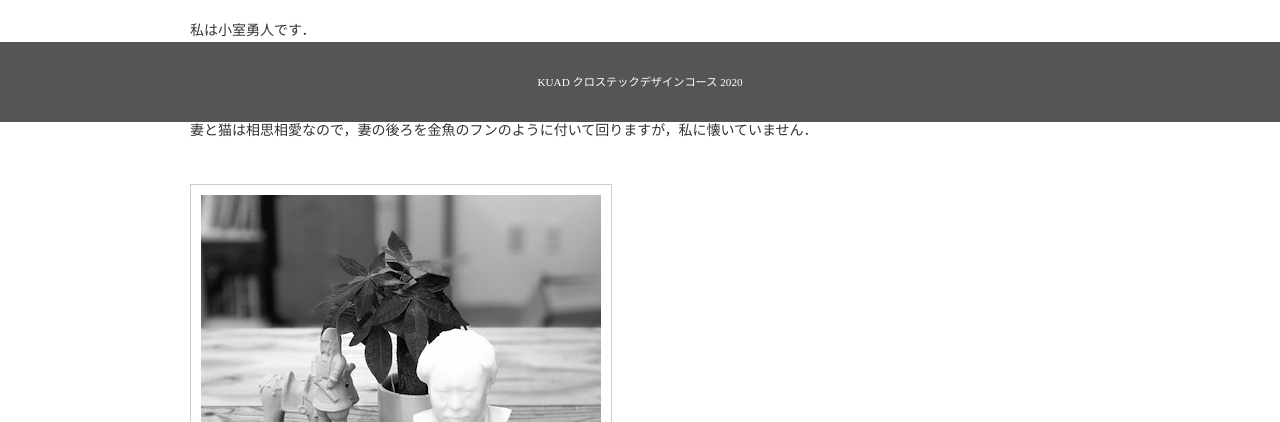
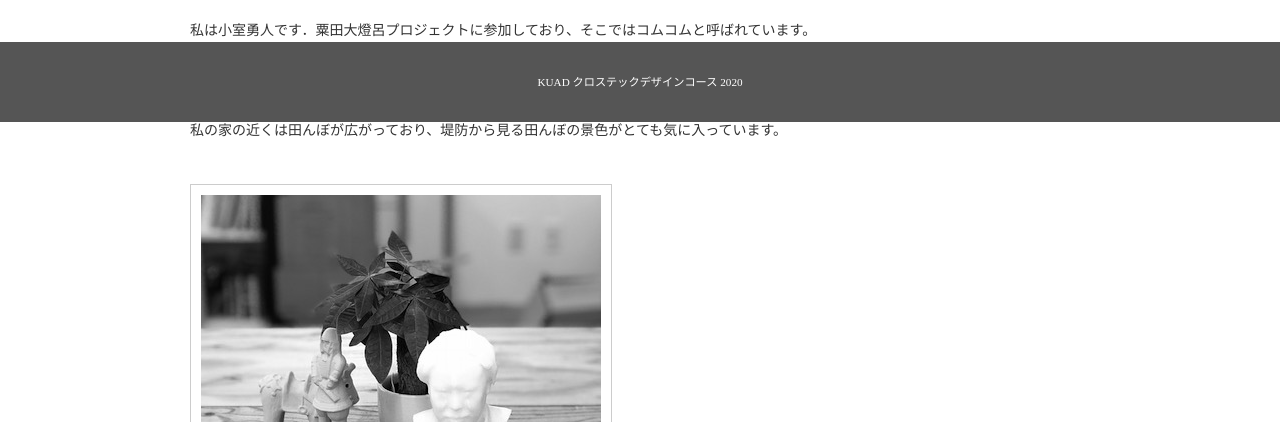
Before and after one commit to KUAD-XtechDesign/simple-page-komurohayato, a plain HTML site: page cv.html in a window 1280 px wide. Shown: the part 678-1100 px from the top of the page. Drawn offline with Linux system fonts and the light colour scheme.

Commit message:
自己紹介変更

```diff
--- a/cv.html
+++ b/cv.html
@@ -28,12 +28,12 @@
           <iframe width="560" height="315" src="https://www.youtube.com/embed/YuRCme77K3w" frameborder="0" allow="accelerometer; autoplay; encrypted-media; gyroscope; picture-in-picture" allowfullscreen></iframe>
         </div>
         <div class="mb_l">
-          <p>私は小室勇人です．</p>
+          <p>私は小室勇人です．粟田大燈呂プロジェクトに参加しており、そこではコムコムと呼ばれています。</p>
           <p>私は18歳です．</p>
           <p>
-            私は，36歳の妻と，6歳の三毛猫と，3歳の息子と同居しています．
-            <br>息子は「ギャーギャー」ととてもうるさいため，猫はいつも寝室に避難しています．
-            <br>妻と猫は相思相愛なので，妻の後ろを金魚のフンのように付いて回りますが，私に懐いていません．
+            私は京都府出身で、家から通学しています。
+            <br>家には父、母、妹と猫が一匹います。名前はショコラと言います。本当は、もう一匹いましたが脱走しました。
+            <br>私の家の近くは田んぼが広がっており、堤防から見る田んぼの景色がとても気に入っています。
           </p>
         </div>
         <p class="sub_pic"><img src="./assets/images/statue.jpg" alt=""></p>
```
